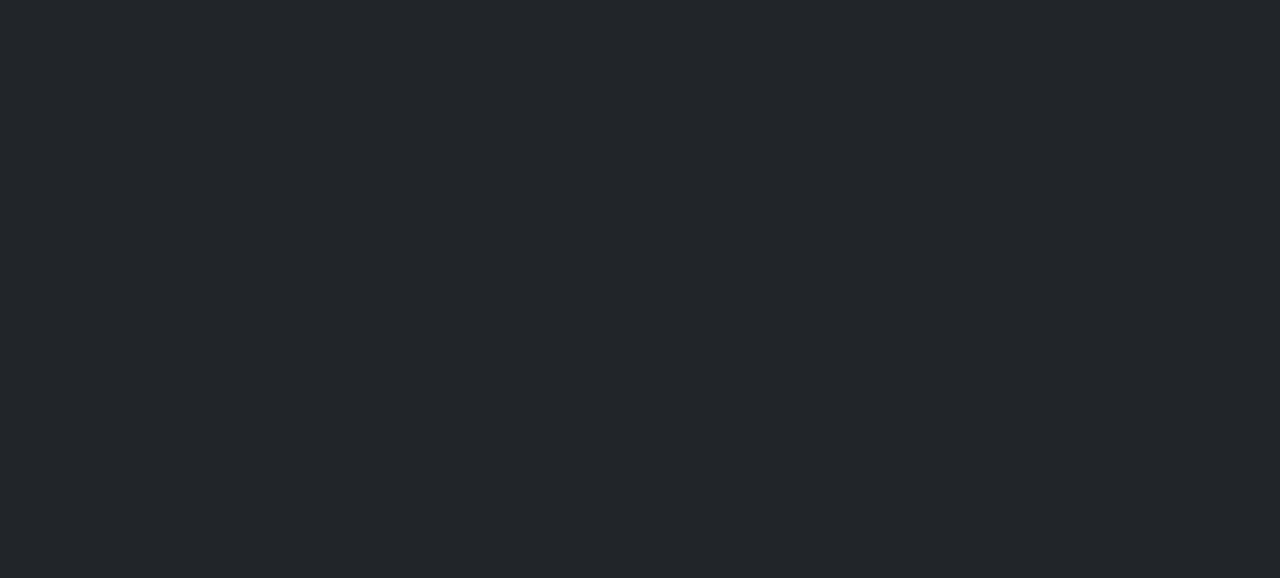
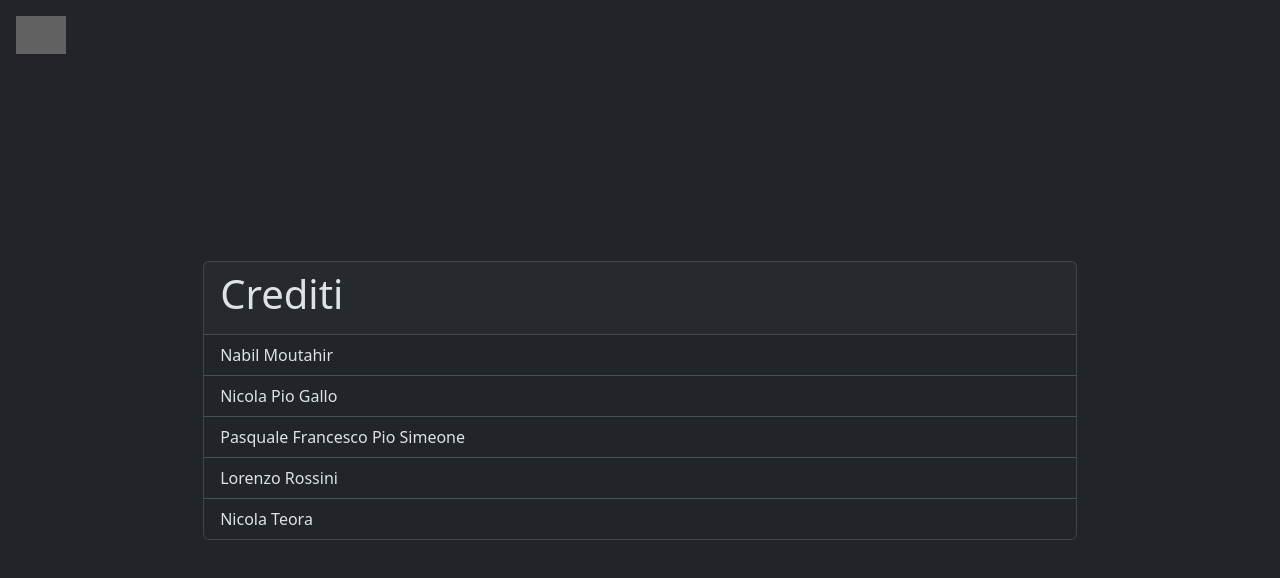
Before and after one commit to LorenzoRossini01/vite-gdr, a Vue app: page /credits in a window 1280 px wide. Before the commit this address had no page. Shown: the top 578 px of the page. Built offline with nearby package versions, Linux system fonts and the light colour scheme; grey boxes are pictures that could not be loaded.

Commit message:
feat: add homepage, credits page and navigation

```diff
--- a/src/pages/ChooseCharacterPage.vue
+++ b/src/pages/ChooseCharacterPage.vue
@@ -39,6 +39,12 @@ export default {
 
 <template>
   <h1 class="mt-4 title">{{ title }}</h1>
+  <router-link :to="{ name: 'homepage' }" class="go-back">
+    <img
+      src="https://cdn-icons-png.flaticon.com/512/17/17699.png"
+      class="img-fluid"
+      alt=""
+  /></router-link>
   <div class="row row-cols-4 my-3 g-3 justify-content-center">
     <div class="col" v-for="character in store.characters">
       <CharacterCardList :character="character"></CharacterCardList>
@@ -48,4 +54,14 @@ export default {
 
 <style lang="scss">
 @use "/src/scss/general.scss";
+.go-back {
+  position: absolute;
+  top: 1rem;
+  left: 1rem;
+  width: 50px;
+  height: 50px;
+  img {
+    filter: invert(1);
+  }
+}
 </style>
--- /dev/null
+++ b/src/pages/CreditsPage.vue
@@ -0,0 +1,56 @@
+<script>
+import axios from "axios";
+import { api, store } from "../store";
+
+export default {};
+</script>
+
+<template>
+  <div class="container credits-container">
+    <div class="wrapper">
+      <div class="card w-100">
+        <div class="card-header">
+          <h1>Crediti</h1>
+        </div>
+        <ul class="list-group list-group-flush">
+          <li class="list-group-item">Nabil Moutahir</li>
+          <li class="list-group-item">Nicola Pio Gallo</li>
+          <li class="list-group-item">Pasquale Francesco Pio Simeone</li>
+          <li class="list-group-item">Lorenzo Rossini</li>
+          <li class="list-group-item">Nicola Teora</li>
+        </ul>
+      </div>
+      <router-link :to="{ name: 'homepage' }" class="go-back">
+        <img
+          src="https://cdn-icons-png.flaticon.com/512/17/17699.png"
+          class="img-fluid"
+          alt=""
+      /></router-link>
+    </div>
+  </div>
+</template>
+
+<style lang="scss">
+@use "/src/scss/general.scss";
+
+.credits-container {
+  height: 100vh;
+  display: flex;
+  justify-content: center;
+  align-items: center;
+  flex-direction: column;
+  .wrapper {
+    width: 80%;
+  }
+  .go-back {
+    position: absolute;
+    top: 1rem;
+    left: 1rem;
+    width: 50px;
+    height: 50px;
+    img {
+      filter: invert(1);
+    }
+  }
+}
+</style>
--- /dev/null
+++ b/src/pages/HomePage.vue
@@ -0,0 +1,40 @@
+<script>
+import axios from "axios";
+import { api, store } from "../store";
+
+export default {};
+</script>
+
+<template>
+  <div class="container home-container">
+    <div class="wrapper">
+      <h1 class="text-center">GDR FANTASY</h1>
+      <div class="button-container d-flex justify-content-center">
+        <router-link
+          :to="{ name: 'creditspage' }"
+          class="btn btn-secondary mx-2"
+          >Credits</router-link
+        >
+        <router-link :to="{ name: 'char-list' }" class="btn btn-primary mx-2"
+          >Gioca</router-link
+        >
+      </div>
+    </div>
+  </div>
+</template>
+
+<style lang="scss">
+@use "/src/scss/general.scss";
+.home-container {
+  height: 100vh;
+  display: flex;
+  justify-content: center;
+  align-items: center;
+  flex-direction: column;
+  .wrapper {
+    border-block: 1px solid white;
+    padding-block: 3rem;
+    width: 80%;
+  }
+}
+</style>
--- a/src/pages/ShowCharacterPage.vue
+++ b/src/pages/ShowCharacterPage.vue
@@ -86,6 +86,12 @@ export default {
 </script>
 
 <template>
+  <router-link :to="{ name: 'char-list' }" class="go-back">
+    <img
+      src="https://cdn-icons-png.flaticon.com/512/17/17699.png"
+      class="img-fluid"
+      alt=""
+  /></router-link>
   <div class="off-canvas" v-if="!loaded">
     <img
       src="https://cdn.discordapp.com/attachments/1230468451102097478/1230476208014098483/loading-animation.gif?ex=66337545&is=66210045&hm=5f44f141b6690384153e93da18319cbbe67b95cc5364e4106055ac1281c89cb7&"
@@ -189,6 +195,16 @@ export default {
 
 <style lang="scss">
 @use "/src/scss/general.scss";
+.go-back {
+  position: absolute;
+  top: 1rem;
+  left: 1rem;
+  width: 50px;
+  height: 50px;
+  img {
+    filter: invert(1);
+  }
+}
 
 .off-canvas {
   background-color: white;
--- a/src/router.js
+++ b/src/router.js
@@ -1,5 +1,7 @@
 import { createRouter, createWebHistory } from "vue-router";
 
+import HomePage from "./pages/HomePage.vue";
+import CreditsPage from "./pages/CreditsPage.vue";
 import ChooseCharacterPage from "./pages/ChooseCharacterPage.vue";
 import ShowCharacterPage from "./pages/ShowCharacterPage.vue";
 
@@ -8,6 +10,16 @@ const router = createRouter({
   routes: [
     {
       path: "/",
+      name: "homepage",
+      component: HomePage,
+    },
+    {
+      path: "/credits",
+      name: "creditspage",
+      component: CreditsPage,
+    },
+    {
+      path: "/characters",
       name: "char-list",
       component: ChooseCharacterPage,
     },
```
